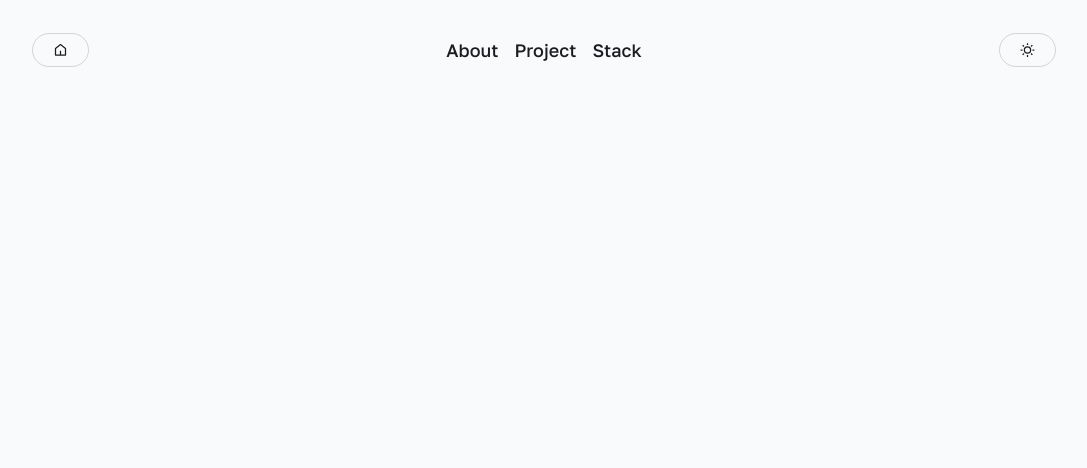
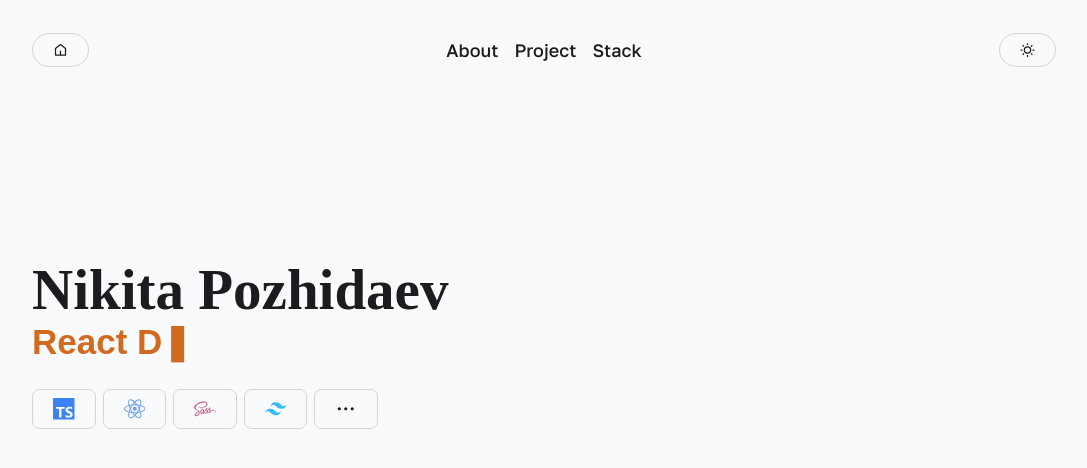
Before and after one commit to Innovavtion/portfolio, a Next.js app: page / in a window 1280 px wide. Shown: the top 468 px of the page, without its empty margins (96-1183 px from the left). Built offline with nearby package versions, Linux system fonts and the light colour scheme.

Commit message:
feat: create sipmle About

```diff
--- a/app/page.tsx
+++ b/app/page.tsx
@@ -1,5 +1,10 @@
 import styles from "./page.module.scss";
+import About from "@/components/About/About";
 
 export default function Home() {
-  return <div></div>;
+  return (
+    <div>
+      <About />
+    </div>
+  );
 }
--- /dev/null
+++ b/components/About/About.module.scss
@@ -0,0 +1,103 @@
+.About {
+  display: flex;
+  justify-content: center;
+  align-items: center;
+
+  width: 100%;
+}
+
+.container {
+  width: 100%;
+  max-width: 1024px;
+  margin-top: 157px;
+}
+
+.textTypes {
+  font-size: 35px;
+  font-weight: 700;
+  color: chocolate;
+  font-family: sans-serif;
+}
+
+.textFIO {
+  width: 100%;
+  font-size: 57px;
+  font-weight: 900;
+  font-family: sans-serif;
+  font-family: cursive;
+}
+
+.stack {
+  width: 100%;
+  display: flex;
+  justify-content: start;
+  align-items: center;
+  margin-top: 27px;
+
+  button {
+    background: none;
+    font-size: 21.5px;
+    border-radius: 7.5px;
+  }
+
+  :not(:last-child) {
+    margin-right: 7px;
+  }
+
+  :nth-child(n) {
+    word-wrap: 35%;
+  }
+
+  .TypeScript {
+    color: rgba(59, 130, 246, 1);
+  }
+
+  .React {
+    color: rgba(59, 130, 246, 0.75);
+  }
+
+  .Sass {
+    color: #c69;
+  }
+
+  .Tailwind {
+    color: rgb(56, 189, 248);
+  }
+}
+
+.Contact {
+  margin-top: 27px;
+  display: flex;
+
+  button {
+    font-weight: 900;
+    font-family: cursive;
+    background: none;
+    font-size: 21.5px;
+    border-radius: 7.5px;
+  }
+}
+
+@media (max-width: 1024px) {
+  .container,
+  .textFIO,
+  .textTypes,
+  .stack {
+    display: flex;
+    flex-wrap: wrap;
+    justify-content: center;
+    align-items: center;
+  }
+
+  .textFIO,
+  .textTypes {
+    display: flex;
+    flex-wrap: wrap;
+    text-align: center;
+    align-items: center;
+  }
+
+  .stack {
+    row-gap: 10px;
+  }
+}
--- /dev/null
+++ b/components/About/About.tsx
@@ -0,0 +1,50 @@
+"use client";
+
+import { Button } from "../Base/Button/Button";
+import styles from "./About.module.scss";
+import ReactTyped from "react-typed";
+import { SiTypescript, SiReact, SiTailwindcss } from "react-icons/si";
+import { IoLogoSass, IoIosMore } from "react-icons/io";
+
+export default function About() {
+  return (
+    <div className={styles.About}>
+      <div className={styles.container}>
+        <p className={styles.textFIO}>Nikita Pozhidaev</p>
+        <p className={styles.textTypes}>
+          <ReactTyped
+            strings={["Web Developer", "React Developer"]}
+            typeSpeed={150}
+            loop
+            backSpeed={35}
+            cursorChar="❚"
+            showCursor={true}
+          />
+        </p>
+        <div className={styles.stack}>
+          <Button>
+            <SiTypescript class={styles.TypeScript} />
+          </Button>
+          <Button>
+            <SiReact class={styles.React} />
+          </Button>
+          <Button>
+            <IoLogoSass class={styles.Sass} />
+          </Button>
+          <Button>
+            <SiTailwindcss class={styles.Tailwind} />
+          </Button>
+          <Button>
+            <IoIosMore />
+          </Button>
+        </div>
+        {/*
+        <div className={styles.Contact}>
+          <Button>Download Resume</Button>
+          <Button>Download Resume</Button>
+        </div>
+        */}
+      </div>
+    </div>
+  );
+}
--- a/components/Base/Button/Button.module.scss
+++ b/components/Base/Button/Button.module.scss
@@ -1,12 +1,11 @@
 .button {
-  padding: 0.5rem 1.25rem;
-  width: 57px;
-  border: 1px solid var(--border-color);
-  color: var(--text-color);
-
   display: flex;
   justify-content: center;
   align-items: center;
 
+  padding: 0.5rem 1.25rem;
+  border: 1px solid var(--border-color);
+  color: var(--text-color);
+
   cursor: pointer;
 }
--- a/components/Navbar/Button/ButtonNavbar.module.scss
+++ b/components/Navbar/Button/ButtonNavbar.module.scss
@@ -2,6 +2,7 @@
   background: none;
   border-radius: 100px;
   font-size: 16px;
+  width: 57px;
   &:hover {
     background-color: var(--border-color);
   }
--- a/package.json
+++ b/package.json
@@ -14,6 +14,7 @@
     "react": "^18",
     "react-dom": "^18",
     "react-icons": "^4.11.0",
+    "react-typed": "^1.2.0",
     "sass": "^1.69.3"
   },
   "devDependencies": {
```
Also changed, not shown: app/layout.tsx (+4 -5 lines), 1 other file (tests, documents, lock files or other folders).
